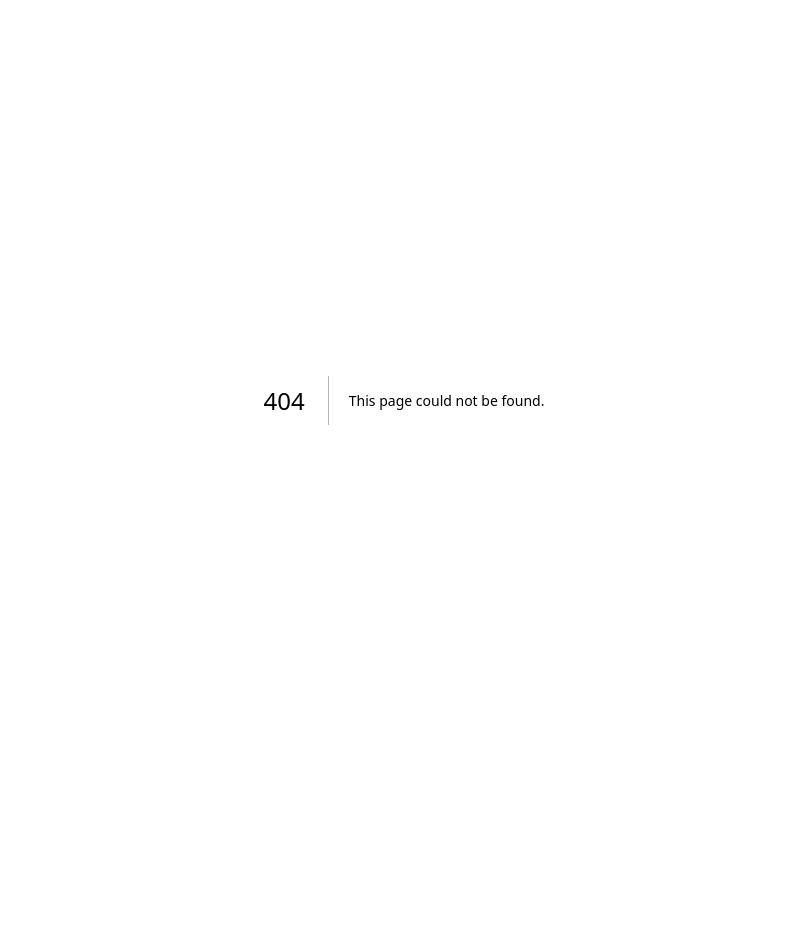
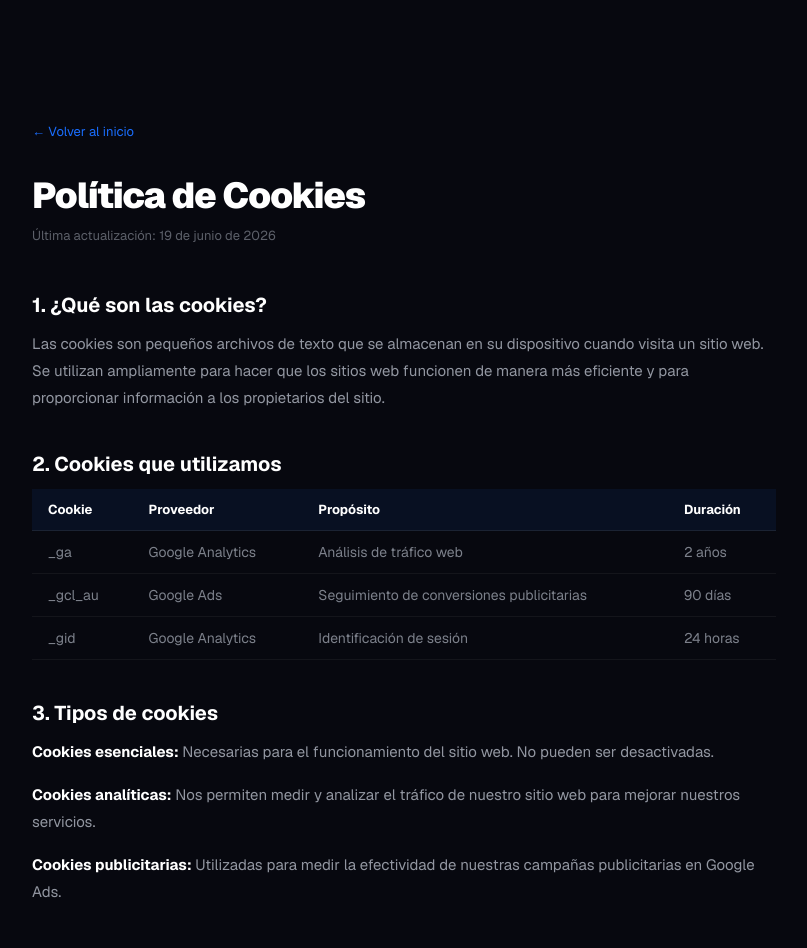
Before and after one commit to turbillon50/vmomentum-site, a Next.js app: page /cookies in a window 1280 px wide. Before the commit this address had no page. Shown: the top 948 px of the page, without its empty margins (236-1043 px from the left). Before the commit the page ends 800 px from the top, so only its background shows below. Built offline with nearby package versions, Linux system fonts and the light colour scheme.

Commit message:
feat: add cookie policy page

```diff
--- /dev/null
+++ b/app/cookies/page.tsx
@@ -0,0 +1,52 @@
+import type { Metadata } from "next";
+import Link from "next/link";
+
+export const metadata: Metadata = {
+  title: "Política de Cookies — V Momentum",
+  description: "Política de cookies y tecnologías de rastreo de V Momentum.",
+};
+
+const S = {
+  page:{background:"#07080f",minHeight:"100vh",color:"#dde3f0",fontFamily:"var(--font-geist-sans,system-ui,sans-serif)"} as const,
+  wrap:{maxWidth:800,margin:"0 auto",padding:"120px 28px 80px"} as const,
+  h1:{fontSize:36,fontWeight:900,letterSpacing:"-0.03em",color:"#fff",marginBottom:8} as const,
+  sub:{fontSize:13,color:"rgba(221,227,240,0.4)",marginBottom:48} as const,
+  h2:{fontSize:20,fontWeight:700,color:"#fff",marginTop:40,marginBottom:12} as const,
+  p:{fontSize:15,color:"rgba(221,227,240,0.65)",lineHeight:1.8,marginBottom:16} as const,
+  back:{display:"inline-flex",alignItems:"center",gap:6,fontSize:13,color:"#1a6eff",textDecoration:"none",marginBottom:32} as const,
+  tbl:{width:"100%",borderCollapse:"collapse" as const,marginBottom:24,marginTop:8} as const,
+  th:{textAlign:"left" as const,fontSize:13,fontWeight:700,color:"#fff",padding:"12px 16px",background:"rgba(26,110,255,0.08)",borderBottom:"1px solid rgba(255,255,255,0.08)"} as const,
+  td:{fontSize:14,color:"rgba(221,227,240,0.55)",padding:"12px 16px",borderBottom:"1px solid rgba(255,255,255,0.05)"} as const,
+};
+
+export default function Cookies(){return(
+<div style={S.page}><div style={S.wrap}>
+<Link href="/" style={S.back}>← Volver al inicio</Link>
+<h1 style={S.h1}>Política de Cookies</h1>
+<p style={S.sub}>Última actualización: 19 de junio de 2026</p>
+
+<h2 style={S.h2}>1. ¿Qué son las cookies?</h2>
+<p style={S.p}>Las cookies son pequeños archivos de texto que se almacenan en su dispositivo cuando visita un sitio web. Se utilizan ampliamente para hacer que los sitios web funcionen de manera más eficiente y para proporcionar información a los propietarios del sitio.</p>
+
+<h2 style={S.h2}>2. Cookies que utilizamos</h2>
+<table style={S.tbl}>
+<thead><tr><th style={S.th}>Cookie</th><th style={S.th}>Proveedor</th><th style={S.th}>Propósito</th><th style={S.th}>Duración</th></tr></thead>
+<tbody>
+<tr><td style={S.td}>_ga</td><td style={S.td}>Google Analytics</td><td style={S.td}>Análisis de tráfico web</td><td style={S.td}>2 años</td></tr>
+<tr><td style={S.td}>_gcl_au</td><td style={S.td}>Google Ads</td><td style={S.td}>Seguimiento de conversiones publicitarias</td><td style={S.td}>90 días</td></tr>
+<tr><td style={S.td}>_gid</td><td style={S.td}>Google Analytics</td><td style={S.td}>Identificación de sesión</td><td style={S.td}>24 horas</td></tr>
+</tbody>
+</table>
+
+<h2 style={S.h2}>3. Tipos de cookies</h2>
+<p style={S.p}><strong style={{color:"#fff"}}>Cookies esenciales:</strong> Necesarias para el funcionamiento del sitio web. No pueden ser desactivadas.</p>
+<p style={S.p}><strong style={{color:"#fff"}}>Cookies analíticas:</strong> Nos permiten medir y analizar el tráfico de nuestro sitio web para mejorar nuestros servicios.</p>
+<p style={S.p}><strong style={{color:"#fff"}}>Cookies publicitarias:</strong> Utilizadas para medir la efectividad de nuestras campañas publicitarias en Google Ads.</p>
+
+<h2 style={S.h2}>4. Cómo gestionar las cookies</h2>
+<p style={S.p}>Puede configurar su navegador para rechazar todas las cookies o para que le avise cuando se envía una cookie. Sin embargo, si rechaza las cookies, es posible que algunas funciones del sitio no funcionen correctamente. Cada navegador tiene su propia configuración para gestionar cookies.</p>
+
+<h2 style={S.h2}>5. Más información</h2>
+<p style={S.p}>Para más información sobre cómo tratamos sus datos, consulte nuestro <Link href="/privacidad" style={{color:"#1a6eff"}}>Aviso de Privacidad</Link>.</p>
+</div></div>
+);}
```
